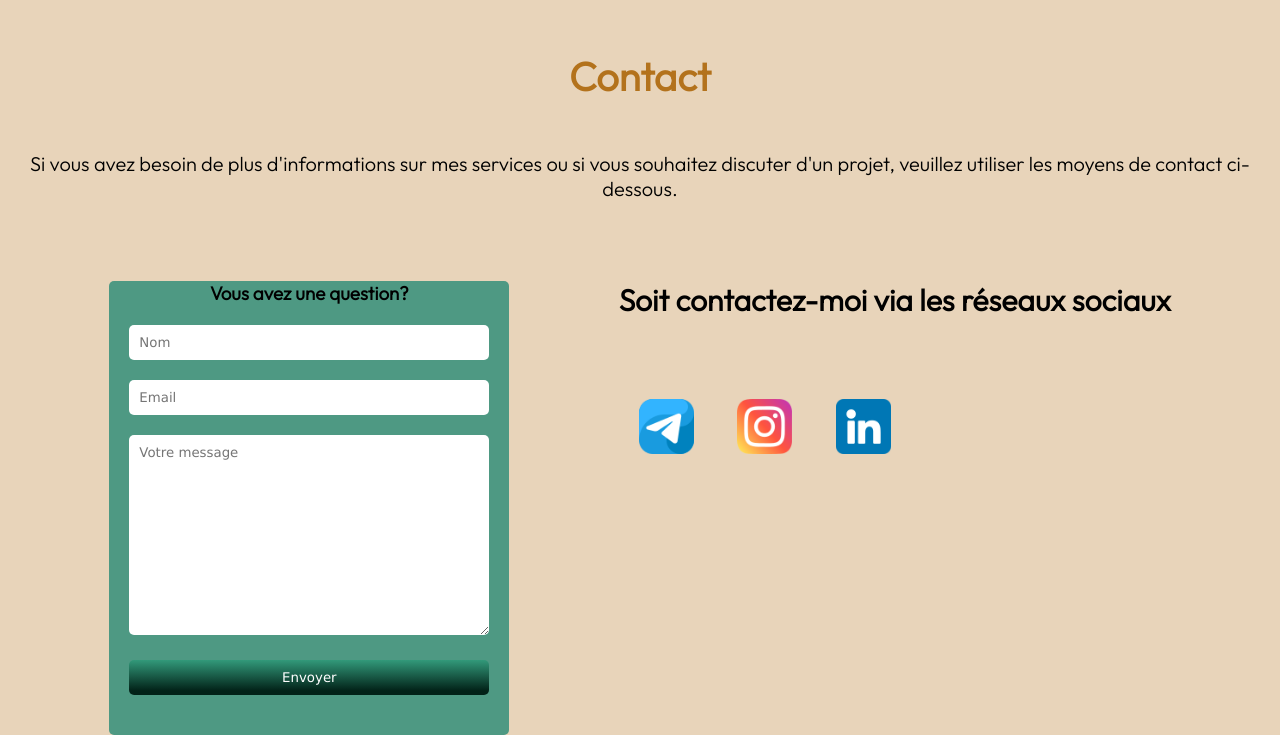
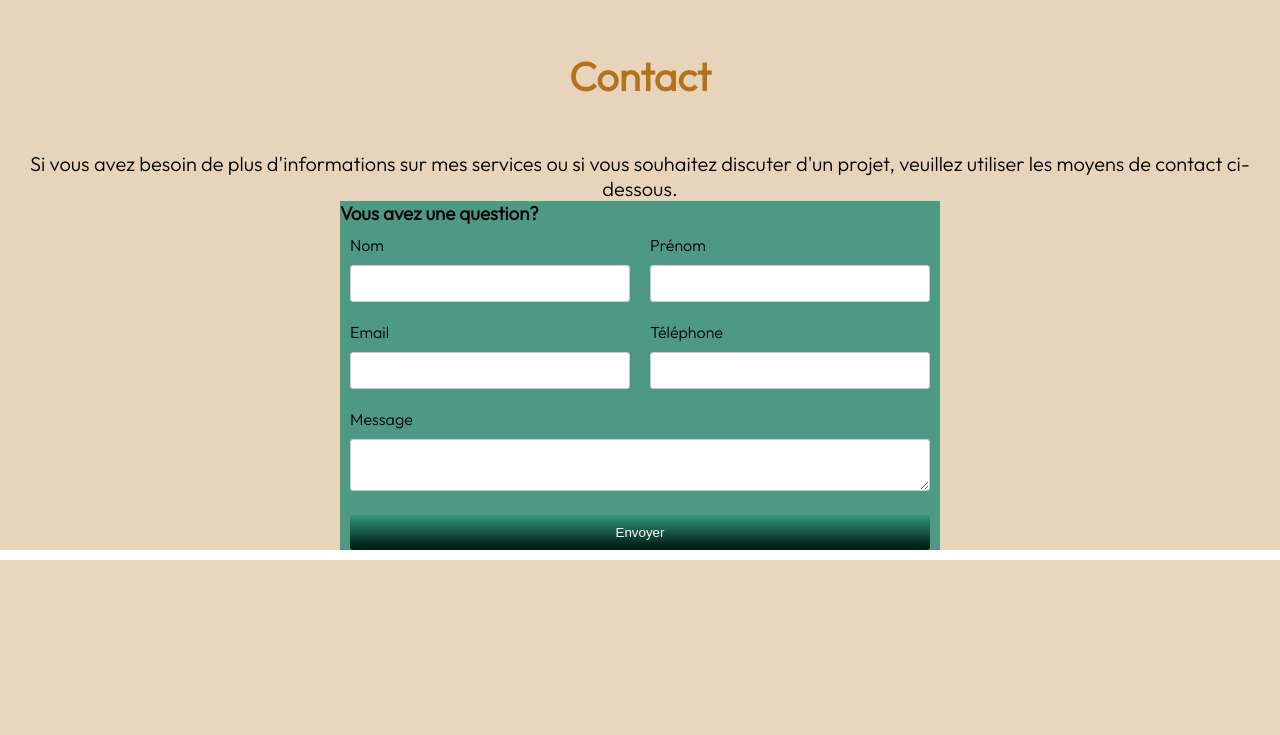
Before and after one commit to Mashoulya/Mashoulya.github.io, a PHP site: page / in a window 1280 px wide. Shown: the part 3000-3735 px from the top of the page. After the commit the page ends 3560 px from the top, so only its background shows below. Run offline with PHP 8.4, Linux system fonts and the light colour scheme.

Commit message:
10/04/23 _ new version
Nouvelle version du formulaire

```diff
--- a/index.html
+++ b/index.html
@@ -48,7 +48,6 @@
 
 
     <!-- profil -->
-
 
 
      <div class="box-about-me">
@@ -207,10 +206,6 @@
     </section>
 
 
-
-
-
-
     <!-- Contact -->
 
     <div class="box-contact">
@@ -218,43 +213,67 @@
       <h2 id="my-contact">Contact</h2>
       <p>Si vous avez besoin de plus d'informations sur mes services ou si vous souhaitez discuter d'un projet, veuillez utiliser les moyens de contact ci-dessous.</p>
 
-   <div class="box-formular">
+    <div class="box-formular">
 
-     <div class="left">
-       <h3>Vous avez une question?</h3>
-         <form class="form-contact">
+       <form class="form">
+        <h3>Vous avez une question?</h3>
+        <div class="form-row">
+          <div class="form-group">
+            <label for="nom">Nom</label>
+            <input type="text" id="nom" name="nom">
+          </div>
+          <div class="form-group">
+            <label for="prenom">Prénom</label>
+            <input type="text" id="prenom" name="prenom">
+          </div>
+        </div>
+        <div class="form-row">
+          <div class="form-group">
+            <label for="email">Email</label>
+            <input type="email" id="email" name="email">
+          </div>
+          <div class="form-group">
+            <label for="tel">Téléphone</label>
+            <input type="tel" id="tel" name="tel">
+          </div>
+        </div>
+        <div class="form-row">
+          <div class="form-group">
+            <label for="message">Message</label>
+            <textarea id="message" name="message"></textarea>
+          </div>
+        </div>
+        <button type="submit">Envoyer</button>
+      </form>
 
-           <label for="name"></label>
-           <input type="text" name="name" id="name" placeholder="Nom" required>
 
-           <label for="email"></label>
-           <input type="email" name="email" id="email" placeholder="Email" required>
 
-           <label for="msg"></label>
-           <textarea name="msg" id="msg" placeholder="Votre message"></textarea>
 
-           <input class="submit-btn" type="submit" name="submit_btn" value="Envoyer">
-
-         </form>
-     </div>
-
-      <div class="right">
+      <!-- <div class="right">
         <h4>Soit contactez-moi via les réseaux sociaux</h4>
 
-      <a href="" class="contact-reseau">
-          <img src="img/logo/tg.png" alt="">
-      </a>
-
-        <a href="" class="contact-reseau">
-          <img src="img/logo/inst.png" alt="">
+        <a href="mailto: maria.ib2105@gmail.com" class="contact-reseau">
+          <img src="img/logo/e-mail.png" alt="email">
         </a>
 
-     <a href="" class="contact-reseau">
-          <img src="img/logo/linkedin.png" alt="">
-      </a>
+        <a href="https://t.me/Mashulya_Ko" target="_blank" class="contact-reseau">
+          <img src="img/logo/tg.png" alt="telegram">
+        </a>
 
-      </div>
-   </div>
+        <a href="https://www.instagram.com/ko_mashulya/" target="_blank" class="contact-reseau">
+          <img src="img/logo/inst.png" alt="instagram">
+        </a>
+
+        <a href="skype:gemouu?chat" class="contact-reseau">
+          <img src="img/logo/skype.png" alt="skype">
+        </a>
+
+        <a href="https://www.linkedin.com/in/maria-ibragimova-24743992/" target="_blank" class="contact-reseau">
+          <img src="img/logo/linkedin.png" alt="linkedin">
+        </a>
+
+      </div> -->
+
 
     </div>
 
--- a/style.css
+++ b/style.css
@@ -270,6 +270,7 @@ body {
   height: 180px;
   background-color: rgba(179, 114, 28, 0.5019607843);
   opacity: 0.8;
+  transition: background-color 0.3s ease;
   z-index: 2;
   display: flex;
   align-items: center;
@@ -362,68 +363,45 @@ body {
   text-align: center;
 }
 
-.box-formular {
-  padding-top: 80px;
+.box-formular .form {
   width: 100%;
+  max-width: 600px;
+  margin: 0 auto;
+  background-color: #4E9983;
+}
+.box-formular .form .form-row {
   display: flex;
-  justify-content: space-evenly;
+  justify-content: space-between;
 }
-.box-formular form {
-  margin: 0 auto;
-  padding: 20px;
+.box-formular .form .form-row .form-group {
+  flex: 1;
+  margin: 10px;
 }
-
-.left {
-  width: 400px;
-  background-color: #4E9983;
-  border-radius: 5px;
+.box-formular .form .form-row .form-group label {
+  display: block;
+  margin-bottom: 5px;
 }
-.left h3 {
-  text-align: center;
-}
-
-.form-contact {
-  width: 100%;
-  font-size: 20px;
-}
-.form-contact input, .form-contact textarea {
+.box-formular .form .form-row .form-group input,
+.box-formular .form .form-row .form-group textarea {
   width: 100%;
   padding: 10px;
-  margin-bottom: 20px;
-  font-family: Verdana, Geneva, Tahoma, sans-serif;
-  border-radius: 5px;
-  border: none;
+  border: 1px solid #ccc;
+  border-radius: 3px;
+  margin-top: 5px;
 }
-.form-contact textarea {
-  height: 200px;
-}
-.form-contact input {
-  height: 35px;
-}
-.form-contact .submit-btn {
+.box-formular .form button[type=submit] {
+  display: block;
+  margin: 10px;
+  padding: 10px;
   color: white;
   cursor: pointer;
   background: rgb(2, 34, 24);
   background: linear-gradient(0deg, rgb(2, 34, 24) 12%, rgb(50, 153, 122) 100%);
-}
-
-.right h4 {
-  padding-bottom: 80px;
-  font-size: 30px;
-}
-.right .contact-reseau {
-  padding: 20px;
-  text-decoration: none;
-}
-.right .contact-reseau img {
-  width: 55px;
-}
-
-@media screen and (max-width: 850px) {
-  .box-formular {
-    display: flex;
-    flex-direction: column;
-  }
+  border: none;
+  border-radius: 3px;
+  cursor: pointer;
+  flex-grow: 1;
+  width: calc(100% - 20px);
 }
 
 /*# sourceMappingURL=style.css.map */
--- a/style.scss
+++ b/style.scss
@@ -295,6 +295,7 @@ h2{
                 height: 180px;
                 background-color: #b3721c80;
                 opacity: 0.8;
+                transition: background-color 0.3s ease;
                 z-index: 2;
                 display: flex;
                 align-items: center;
@@ -381,65 +382,66 @@ h2{
     }
 }
 .box-formular{
-    padding-top: 80px;
+    .form {
         width: 100%;
+        max-width: 600px;
+        margin: 0 auto;
+        background-color: #4E9983;
+
+        .form-row {
           display: flex;
-    justify-content: space-evenly;
-    form{
-        margin:  0 auto;
-        padding: 20px;
+          justify-content: space-between;
+
+          .form-group {
+            flex: 1;
+            margin: 10px;
+
+            label {
+              display: block;
+              margin-bottom: 5px;
+            }
+
+            input,
+            textarea {
+              width: 100%;
+              padding: 10px;
+              border: 1px solid #ccc;
+              border-radius: 3px;
+              margin-top: 5px;
             }
           }
-.left{
-    width: 400px;
-    background-color: #4E9983;
-    border-radius: 5px;
-    h3{
-        text-align: center;
         }
-}
-.form-contact {
-    width: 100%;
-    font-size: 20px;
-    input, textarea {
-       width: 100%;
+
+        button[type="submit"] {
+          display: block;
+          margin: 10px;
           padding: 10px;
-       margin-bottom: 20px;
-       font-family: Verdana, Geneva, Tahoma, sans-serif;
-       border-radius: 5px;
-       border: none;
-      }
-      textarea{
-        height: 200px;
-      }
-      input{
-        height: 35px;
-      }
-      .submit-btn{
           color: white;
           cursor: pointer;
           background: rgb(2,34,24);
           background: linear-gradient(0deg, rgba(2,34,24,1) 12%, rgba(50,153,122,1) 100%);
-      }
-  }
-
-  .right{
-    h4{
-        padding-bottom: 80px;
-        font-size: 30px;
-    }
-    .contact-reseau{
-        padding: 20px;
-        text-decoration: none;
-        img{
-            width: 55px;
+          border: none;
+          border-radius: 3px;
+          cursor: pointer;
+          flex-grow: 1;
+          width: calc(100% - 20px);
         }
       }
 }
 
-  @media screen and (max-width: 850px) {
-    .box-formular{
-        display: flex;
-        flex-direction: column;
-    }
-  }
+
+
+
+//   .right{
+//     h4{
+//         padding-bottom: 80px;
+//         font-size: 30px;
+//     }
+//     .contact-reseau{
+//         padding: 20px;
+//         text-decoration: none;
+//         img{
+//             width: 50px;
+//         }
+//     }
+//   }
```
Also changed, not shown: img/logo/e-mail.png (added), img/logo/insta PNG.png (deleted), img/logo/skype.png (added), 1 other file. Lines whose indentation alone changed are shown as unchanged.
